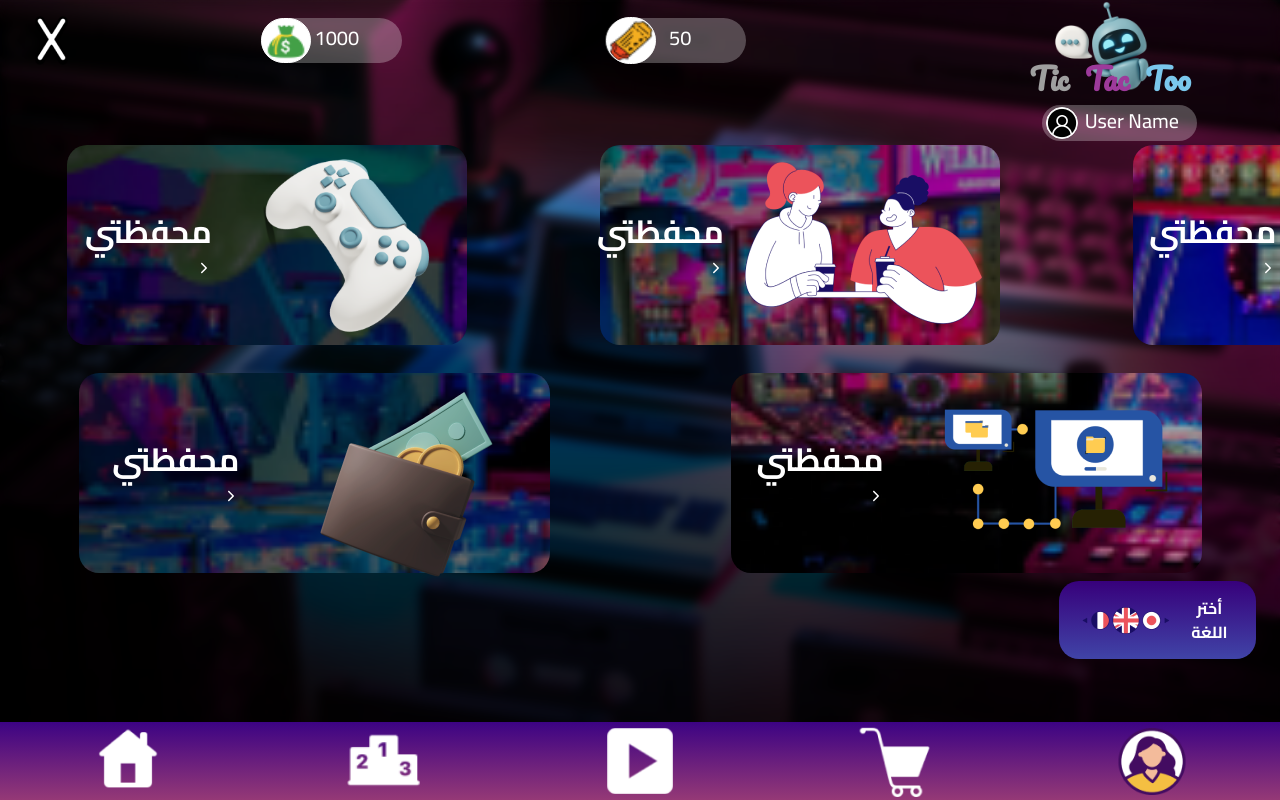
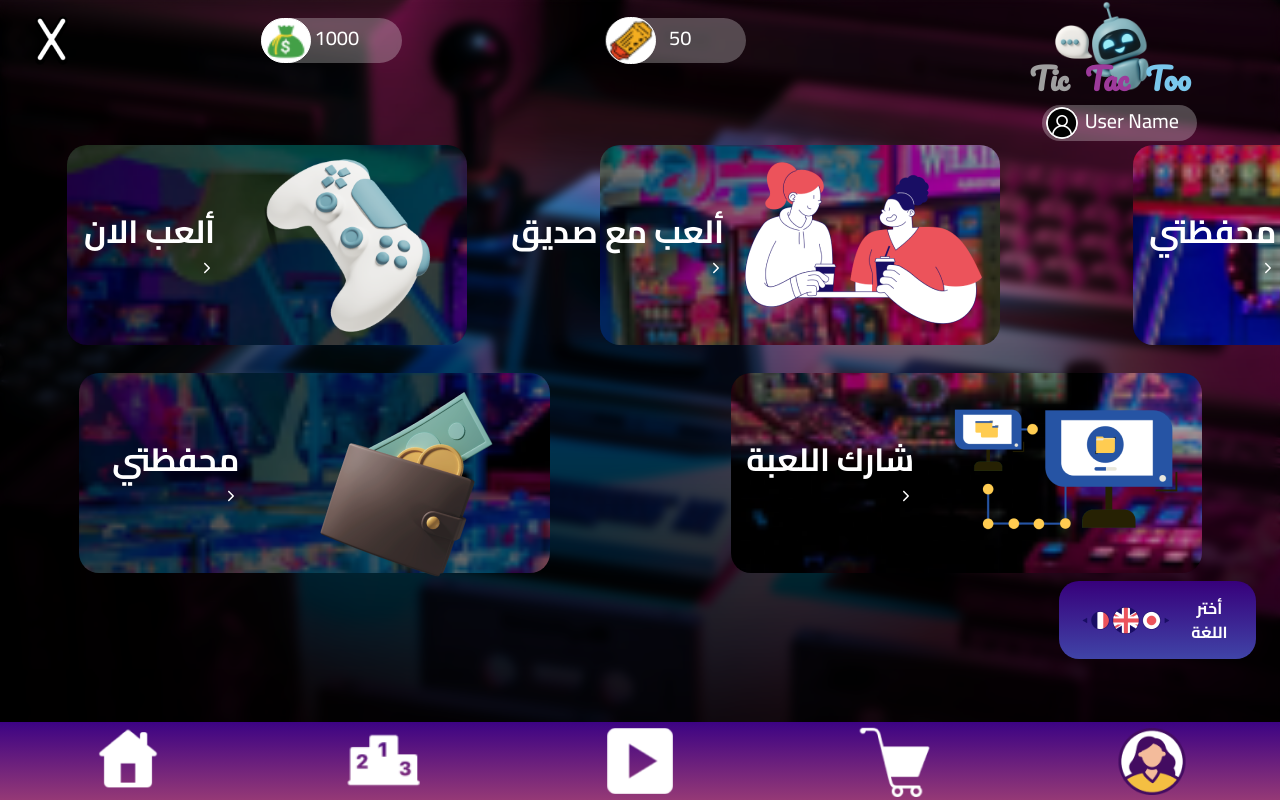
Before and after one commit to ahmedhoss22/xo-game, a Next.js app: page / in a window 1280 px wide. Built offline with nearby package versions, Linux system fonts and the light colour scheme.

Commit message:
home page css modifing

```diff
--- a/src/components/home/Homepage.jsx
+++ b/src/components/home/Homepage.jsx
@@ -13,6 +13,7 @@ import playWithPhoto from "../../assets/photos/playWith-photo.png";
 import shareGamePhoto from "../../assets/photos/shareGame-photo.png";
 import addFriendPhoto from "../../assets/photos/addFriend-photo.png";
 import xIcon from '../../assets/photos/X.png'
+import Link from "next/link";
 
 const scrollLeft = () => {
   document.getElementById("content").scrollLeft += 800;
@@ -45,50 +46,40 @@ const Homepage = () => {
             <img src={userImage.src} className="userImage" alt="" />
           </div>
         </div>
+        <div className="  d-flex horizontal-scroll-container mb-4   high-z-index">
 
-        {/* <div className="col d-flex  ">
-          <IoIosArrowForward
-            className="text-end    m-3 fs-2  "
-            onClick={scrollLeft}
-          />
-          <IoIosArrowForward
-            className="text-end fa-solid fa-circle-chevron-left main-color fa-xl hover-color icon m-3 fs-2  "
-            onClick={scrollRight}
-          />
-        </div> */}
-        <div className="  d-flex horizontal-scroll-container mb-4   high-z-index">
-          <div className="col-lg-5  wallet-layer gy-4">
-            <div className="wallet d-flex  w-75 m-auto align-items-center justify-content-around text-white fw-bold rtl">
+          <div className="col-lg-5  home-page-main-container-layer gy-4">
+            <div className="home-page-main-container d-flex  w-75 m-auto align-items-center justify-content-around text-white fw-bold rtl">
               <img src={playNowPhoto.src} className="w-50" alt="" />
               <div>
-                <h2 className="fw-bold">محفظتي</h2>
+                <h2 className="fw-bold">ألعب الان </h2>
                 <IoIosArrowForward  className=" pointer h-5 " />
               </div>
             </div>
           </div>
 
-          <div className="col-lg-5  wallet-layer gy-4">
-            <div className="wallet d-flex  w-75 m-auto align-items-center justify-content-around text-white fw-bold rtl">
+          <div className="col-lg-5  home-page-main-container-layer gy-4">
+            <div className="home-page-main-container d-flex  w-75 m-auto align-items-center justify-content-around text-white fw-bold rtl">
               <img src={playWithPhoto.src} alt="" />
               <div>
-                <h2 className="fw-bold">محفظتي</h2>
+                <h2 className="fw-bold">ألعب مع صديق</h2>
                 <IoIosArrowForward  className=" pointer h-5 " />
               </div>
             </div>
           </div>
-          <div className="col-lg-5  wallet-layer gy-4">
-            <div className="wallet d-flex  w-75 m-auto align-items-center justify-content-around text-white fw-bold rtl">
+          <Link href='/wallet' className="col-lg-5 text-decoration-none home-page-main-container-layer gy-4">
+            <div className="home-page-main-container d-flex  w-75 m-auto align-items-center justify-content-around text-white fw-bold rtl">
               <img src={walletPhoto.src} alt="" />
               <div>
                 <h2 className="fw-bold">محفظتي</h2>
                 <IoIosArrowForward  className=" pointer h-5 " />
               </div>
             </div>
-          </div>
+          </Link>
         </div>
         <div className="row d-flex high-z-index ">
-          <div className="col-lg-6  wallet-layer gy-1">
-            <div className="wallet d-flex  w-75 m-auto align-items-center justify-content-around text-white fw-bold rtl">
+          <div className="col-lg-6  home-page-main-container-layer gy-1">
+            <div className="home-page-main-container d-flex  w-75 m-auto align-items-center justify-content-around text-white fw-bold rtl">
               <img src={walletPhoto.src} alt="" />
               <div>
                 <h2 className="fw-bold">محفظتي</h2>
@@ -97,11 +88,11 @@ const Homepage = () => {
             </div>
           </div>
 
-          <div className="col-lg-6  wallet-layer gy-1">
-            <div className="wallet d-flex  w-75 m-auto align-items-center justify-content-around text-white fw-bold rtl">
+          <div className="col-lg-6  home-page-main-container-layer gy-1">
+            <div className="home-page-main-container d-flex  w-75 m-auto align-items-center justify-content-around text-white fw-bold rtl">
               <img src={shareGamePhoto.src} alt="" />
               <div>
-                <h2 className="fw-bold">محفظتي</h2>
+                <h2 className="fw-bold">شارك اللعبة</h2>
                 <IoIosArrowForward  className=" pointer h-5 " />
               </div>
             </div>
--- a/src/components/home/homepage.scss
+++ b/src/components/home/homepage.scss
@@ -92,7 +92,7 @@
       width: 46px;
     }
   }
-  .wallet {
+  .home-page-main-container {
     background: url("../../assets/photos/wallet-bg.png");
     background-position: center;
     background-repeat: no-repeat;
@@ -101,7 +101,7 @@
     border-radius: 20px;
     height: 200px;
 
-    .wallet-layer {
+    .home-page-main-container-layer {
       background: linear-gradient(
         90deg,
         rgba(0, 0, 0, 0.9) 10.6%,
```
